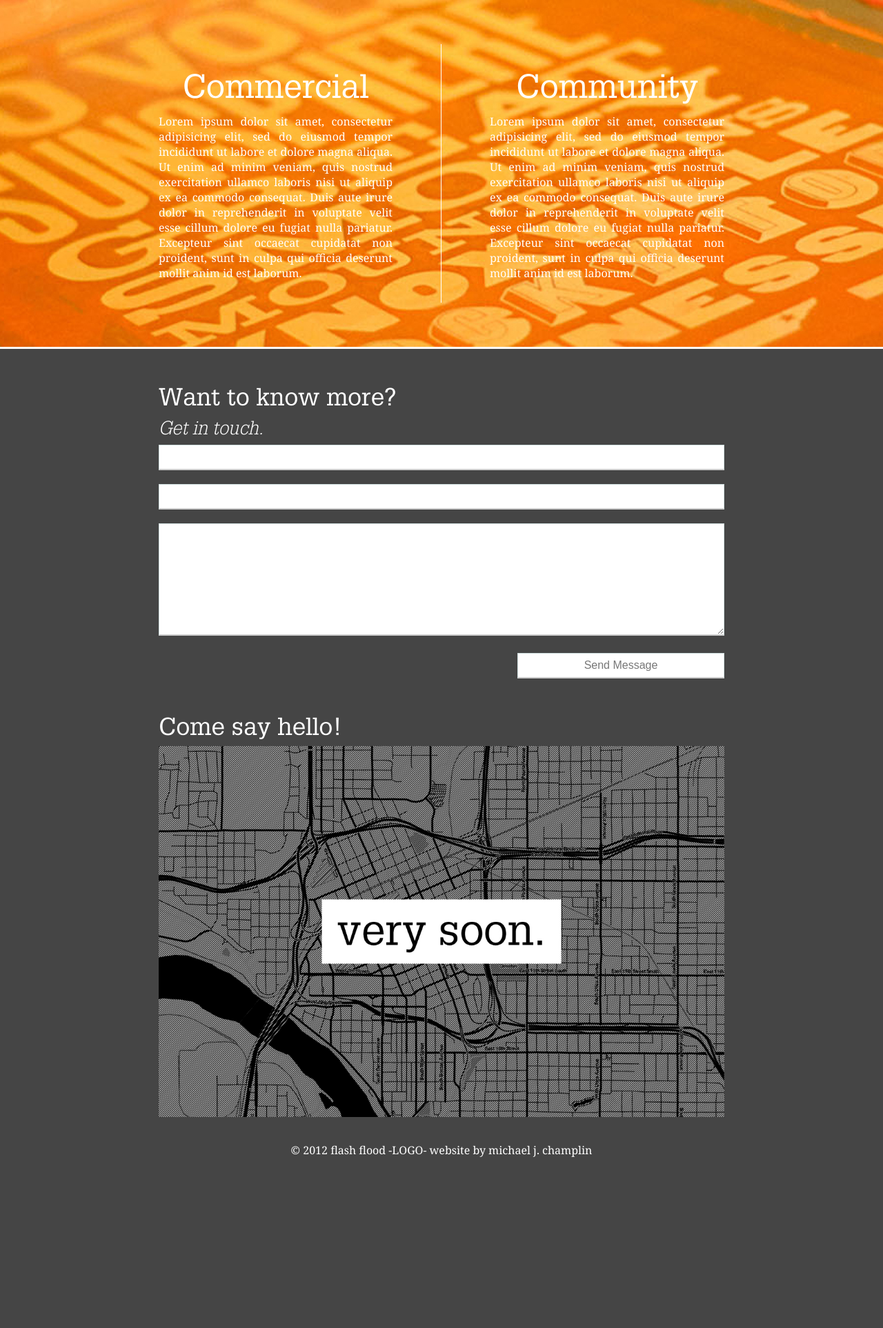
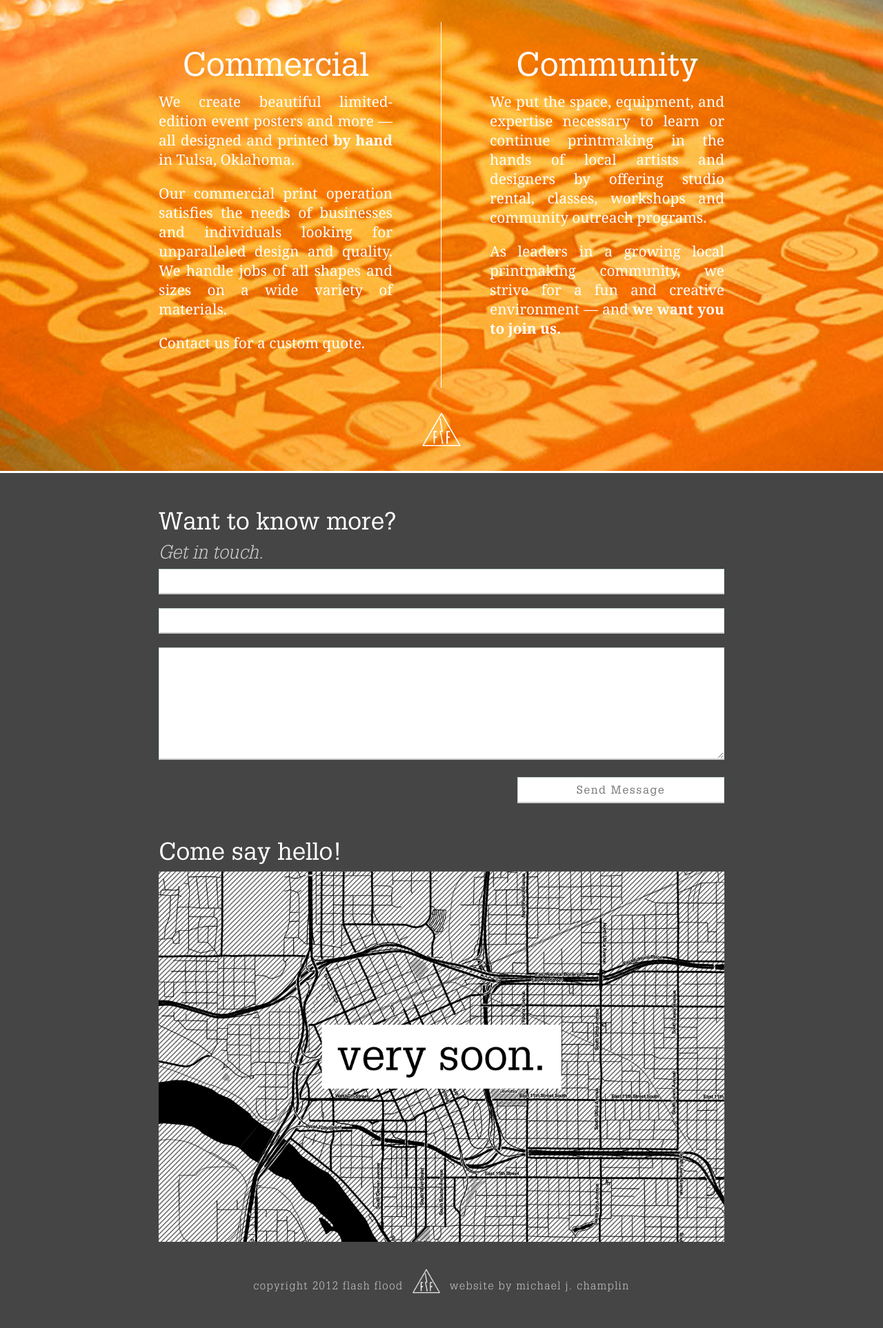
Before and after one commit to mjchamplin/flashflood, a PHP site: page / in a window 1280 px wide. Shown: the part 210-2136 px from the top of the page at 69% size. Before the commit the page ends 1888 px from the top, so only its background shows below. Run offline with PHP 8.4, Linux system fonts and the light colour scheme; some libraries are stand-ins or nearby versions.

Commit message:
type adjustments, footer, map, warning logos

```diff
--- a/_/css/contact.css
+++ b/_/css/contact.css
@@ -11,7 +11,6 @@
 #contactWrapper .success p { margin: 0px;}
 form#contactform input, form#contactform textarea { border: 1px solid #cfdede; border-bottom: 2px solid #ccc; padding:8px 12px; font-size:1em; color:#333; width: 100%; background: #fff; color: #777777; -moz-box-sizing: border-box; -webkit-box-sizing: border-box; box-sizing: border-box;	}
 form#contactform input:focus, form#contactform textarea:focus { outline: none; border-bottom: 2px solid #E03F00; }
-#submitButton { width: 300px !important; float:right !important;}
-#submitButton {background-position: 0 0;}
-#submitButton:hover {background-position: 0 -47px;}
-#submitButton:active {background-position: 0 -47px;}
+#submitButton { width: 300px !important; float:right !important; font-family: Glypha, serif !important; letter-spacing: .1em; font-weight: bold;}
+#submitButton:hover { background: #c6c6c6; color: #111; }
+#submitButton:active { }
--- a/_/css/style.css
+++ b/_/css/style.css
@@ -157,12 +157,14 @@ body {  font-family: Georgia, serif; font-size: 13px; background: #454545; }
 h1,h2,h3 {  font-family: Glypha, Georgia, serif; margin-bottom: .25em; }
 h1 { font-size: 3em; }
 h2 { font-size: 2.2em; }
-h3 { font-size: 1.7em; font-weight: normal; font-style: italic; }
+h3 { font-size: 1.7em; font-weight: normal; font-style: italic; color: #d2d2d2}
 .clear { clear: both; }
 
 /* Global classes */
 
 .middle { margin: 0 auto; }
+.middle img.warning { height: 3.5em; width: 3.5em;  margin: 0 auto; display: block; margin-top: 2em;}
+
 
 /* Content */
 
@@ -173,14 +175,16 @@ article { width: 100%; }
 article#upper { background: url('printing.jpeg') no-repeat center; }
 article#lower { background: #454545; border-top: 3px solid #fff; }
   article#lower section { margin-top: 3em; min-height: 200px;  width: 100%;  max-width: 960px; padding: 2em; -moz-box-sizing: border-box; -webkit-box-sizing: border-box; box-sizing: border-box;}
-
+#left-column p, #right-column p { font-size: 1.3em; margin-bottom: 1em; }
+#left-column { margin-bottom: 1.5em; }
 
 .wrapper-inner { width: 100%;  max-width: 960px; padding: 2em; -moz-box-sizing: border-box; -webkit-box-sizing: border-box; box-sizing: border-box;	}
 
 
 
 footer { }
-footer p { text-align: center; margin: 2em 0; }
+footer p { text-align: center; margin: 2em 0; font-size: .8em; font-family: Glypha, serif; letter-spacing: .1em; color: #ccc; }
+footer img.warning { height: 2.5em; width: 2.5em; vertical-align: middle; margin: 0 .5em 1em; }
 
 /* Print styles!
 -------------------------------------------------------------------------------*/
@@ -207,6 +211,7 @@ footer p { text-align: center; margin: 2em 0; }
 
 @media only screen and (min-width: 600px) {
 
+footer p { font-size: 1em; }
 }
 
 @media only screen and (min-width: 768px) {
@@ -217,11 +222,11 @@ body { font-size: 16px; }
 
 @media only screen and (min-width: 992px) {
 
-.wrapper-inner { padding: 4em 0; }
+.wrapper-inner { padding: 2em 0; }
 #left-column, #right-column { padding: 2em 70px; -moz-box-sizing: border-box; -webkit-box-sizing: border-box; box-sizing: border-box;	}
 #left-column p, #right-column p { text-align: justify; }
 #left-column h1, #right-column h1 { text-align: center; }
-#left-column { width: 50%; float: left; border-right: 1px solid #fff;}
+#left-column { width: 50%; float: left; border-right: 1px solid #fff; margin: 0;}
 #right-column { width: 50%; float: left; }
 article#lower section { padding: 0 70px; }
 
--- a/index.php
+++ b/index.php
@@ -75,12 +75,17 @@
 		<div class="wrapper-inner middle">
 			<div id="left-column">
 			<h1>Commercial</h1>
-			<p>Lorem ipsum dolor sit amet, consectetur adipisicing elit, sed do eiusmod tempor incididunt ut labore et dolore magna aliqua. Ut enim ad minim veniam, quis nostrud exercitation ullamco laboris nisi ut aliquip ex ea commodo consequat. Duis aute irure dolor in reprehenderit in voluptate velit esse cillum dolore eu fugiat nulla pariatur. Excepteur sint occaecat cupidatat non proident, sunt in culpa qui officia deserunt mollit anim id est laborum.</p>				</div>
+			<p>We create beautiful limited-edition event posters and more &mdash; all designed and printed <strong>by hand</strong> in Tulsa, Oklahoma.</p>
+			<p>Our commercial print operation satisfies the needs of businesses and individuals looking for unparalleled design and quality. We handle jobs of all shapes and sizes on a wide variety of materials.</p>
+			<p>Contact us for a custom quote.</p>
+			</div>
 			<div id="right-column">
 				<h1>Community</h1>
-				<p>Lorem ipsum dolor sit amet, consectetur adipisicing elit, sed do eiusmod tempor incididunt ut labore et dolore magna aliqua. Ut enim ad minim veniam, quis nostrud exercitation ullamco laboris nisi ut aliquip ex ea commodo consequat. Duis aute irure dolor in reprehenderit in voluptate velit esse cillum dolore eu fugiat nulla pariatur. Excepteur sint occaecat cupidatat non proident, sunt in culpa qui officia deserunt mollit anim id est laborum.</p>
+				<p>We put the space, equipment, and expertise necessary to learn or continue printmaking in the hands of local artists and designers by offering studio rental, classes, workshops and community outreach programs.</p>
+				<p>As leaders in a growing local printmaking community, we strive for a fun and creative environment &mdash; and <strong>we want you to join us.</strong></p>
 			</div>
 			<div class="clear"></div>
+			<img src="_/img/warning-logo.png" class="warning"/>
 		</div>
 	</article>
 
@@ -128,13 +133,13 @@
 
 		<section class="middle">
 			<h2>Come say hello!</h2>
-			<img src="_/img/map.jpg" />
+			<img src="_/img/map.gif" />
 		</section>
 	</article>
 
 
 	<footer>
-		<p>&copy; 2012 flash flood -LOGO- website by michael j. champlin</p>
+		<p>copyright 2012 flash flood <img src="_/img/warning-logo.png" class="warning" /> website by michael j. champlin</p>
 	</footer>
 
 <!-- here comes the javascript -->
```
Also changed, not shown: _/img/map.gif (added), _/img/map.jpg (deleted), _/img/map.png (deleted), _/img/warning-logo.png (added).
